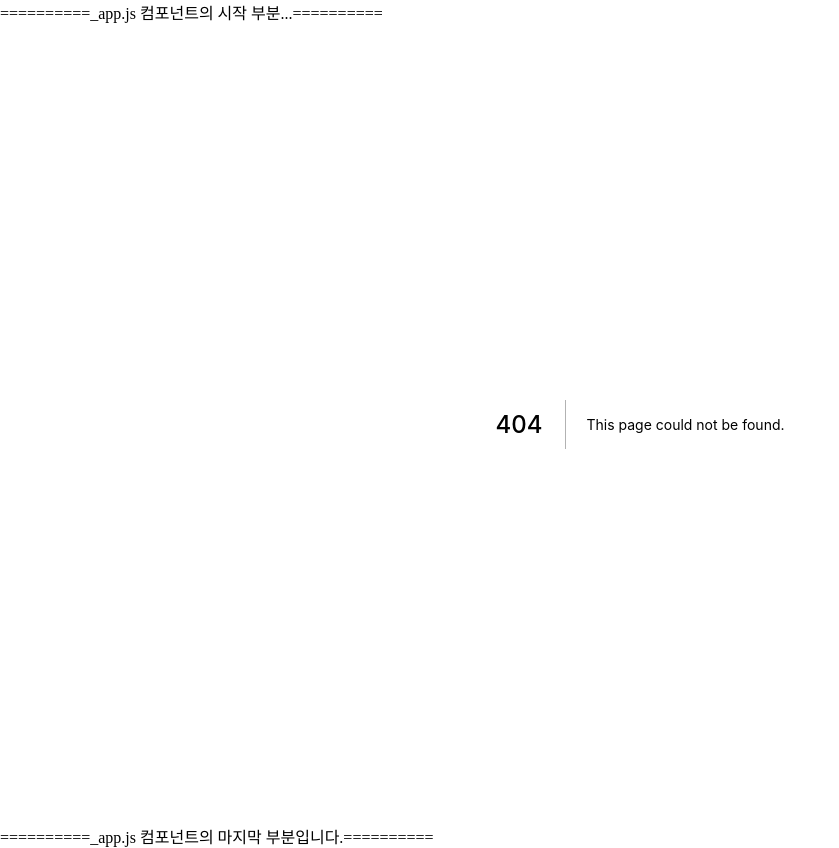
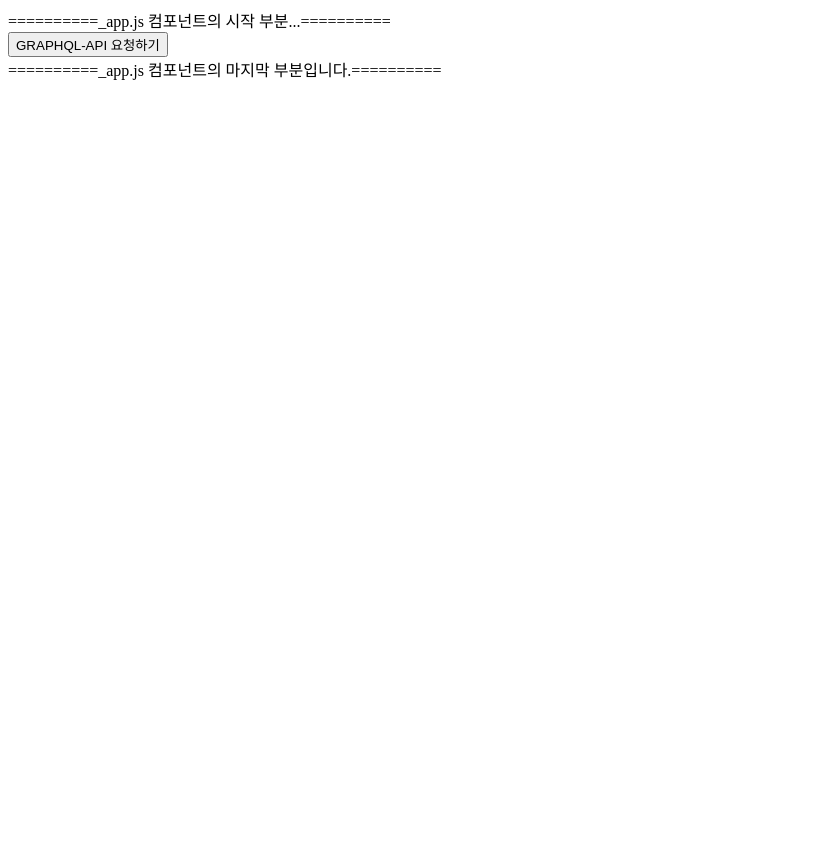
Before and after one commit to tearcode89/FrontStudyVer2, a Next.js app in the folder class/: page /section04/04-05-graphql-mutation-product in a window 1280 px wide. Before the commit this address had no page. Shown: the whole page, without its empty margins (0-839 px from the left). After the commit the page ends 800 px from the top, so only its background shows below. Built offline with nearby package versions, Linux system fonts and the light colour scheme.

Commit message:
17.graphql-mutation-product

```diff
--- /dev/null
+++ b/class/pages/section04/04-05-graphql-mutation-product/index.js
@@ -0,0 +1,37 @@
+import {useMutation, gql} from "@apollo/client";
+
+// 아래 김채원 부분을 아무 숫자로 변경한 다음에 브라우저 네트워크 탭에서 Response 에러 메세지를 읽고 스스로 수정해보기
+const CREATE_PRODUCT = gql`
+    mutation createProduct($seller:String, $createProductInput:CreateProductInput!){ # <- # graphQL의 타입을 적는 곳
+        createProduct(seller: $seller, createProductInput: $createProductInput){  # 셀제 우가 전달할 변수 적는 곳
+            _id
+            number
+            message
+        }
+    }
+`
+
+export default function GraphqlMutationPage() {
+
+    const [createProduct] = useMutation(CREATE_PRODUCT) // 인수에 playground에서 아무거나 하나 들고온다. // playground에서 mutation을 미리 날려서 결괏값을 획득한 후 다음 코드 작성
+
+    const onclickSubmit = async () => {
+        const result = await createProduct({
+            variables: {
+                seller: "쿠팡",
+                createProductInput: {
+                    name: "지슈라",
+                    detail: "로지텍의 끝판왕 마우스",
+                    price: 130000
+                },
+            }
+        })
+        console.log(result);
+    }
+
+    return(
+        <>
+            <button onClick={onclickSubmit}>GRAPHQL-API 요청하기</button>
+        </>
+    )
+}
```
Also changed, not shown: 1 other file (tests, documents, lock files or other folders).
